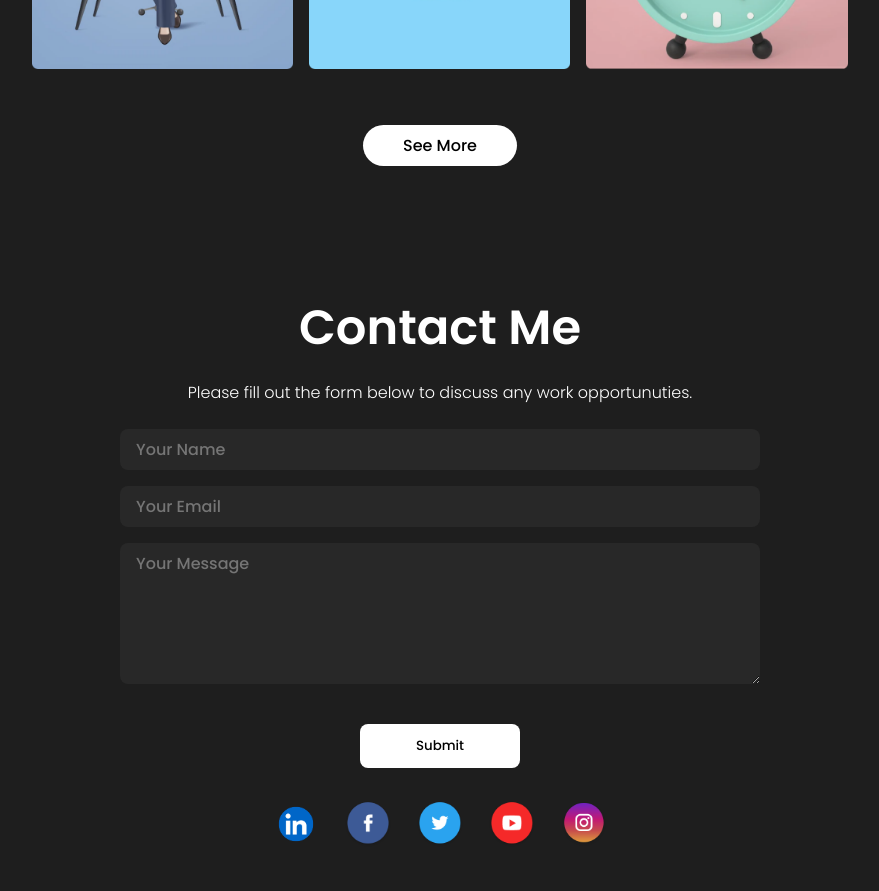
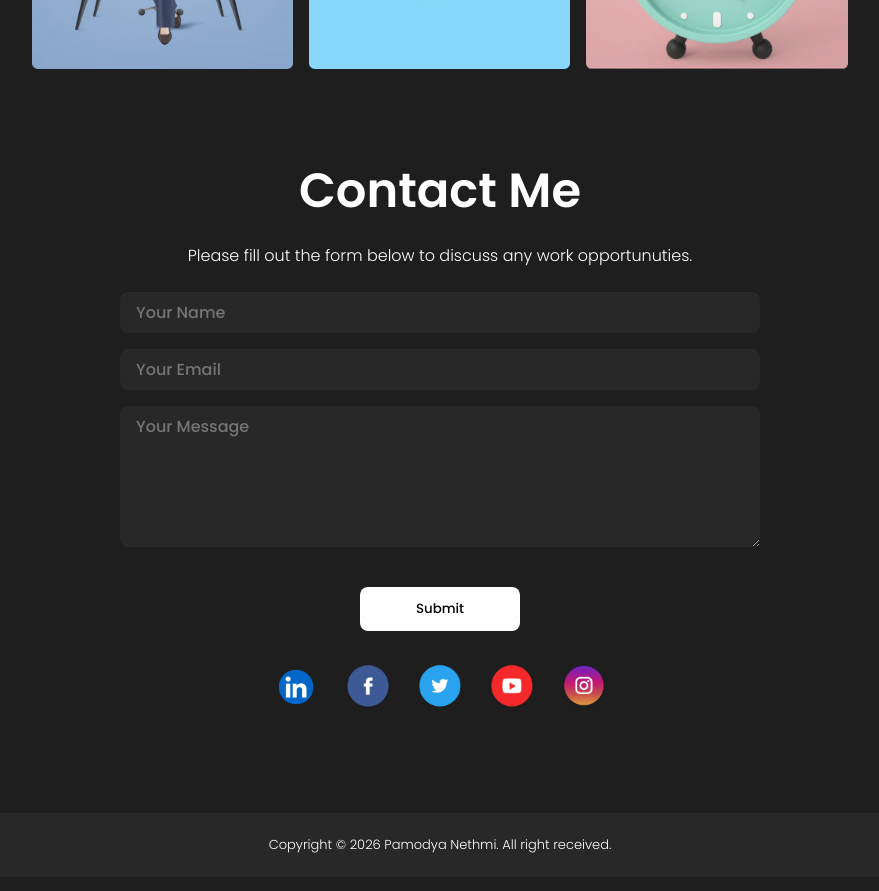
Before and after one commit to PamodyaNethmi/Portfolio, a React (Create React App) app: page / in a window 1280 px wide. Shown: the part 3220-4111 px from the top of the page, without its empty margins (200-1079 px from the left). Built offline with nearby package versions, Linux system fonts and the light colour scheme.

Commit message:
update my portfolio section

```diff
--- a/src/components/Works/works.js
+++ b/src/components/Works/works.js
@@ -20,7 +20,6 @@ const Works = () => {
             <img src={Portfolio5} alt="" className="worksImg" />
             <img src={Portfolio6} alt="" className="worksImg" />
         </div>
-        <button className="workBtn">See More</button>
     </section>
   );
 }
```
